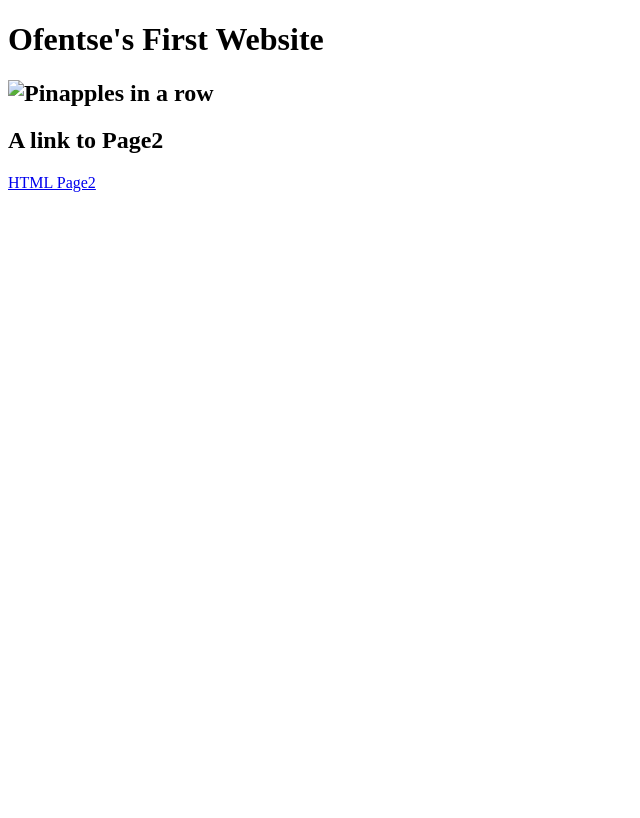
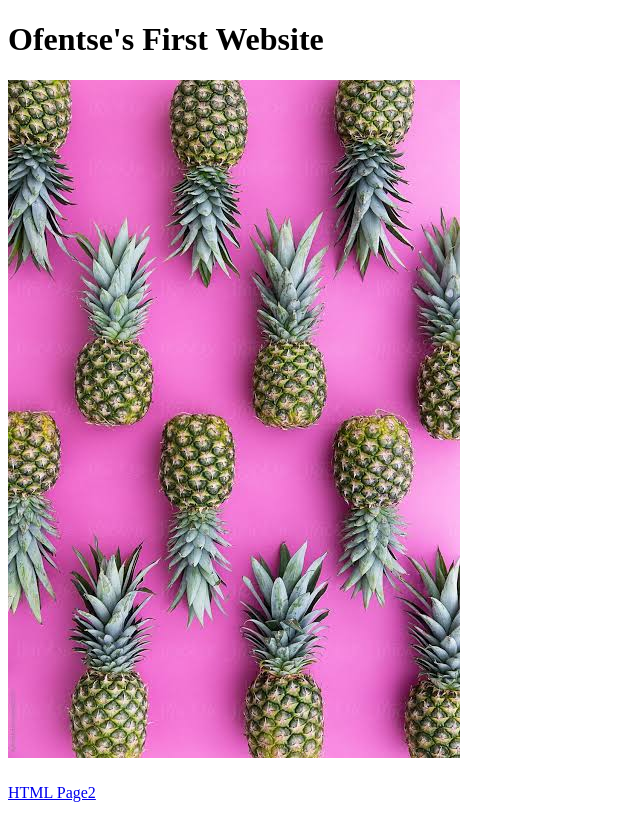
Before and after one commit to tumiiey2996/boitumelo, a plain HTML site: page index.html in a window 1280 px wide. Shown: the whole page, without its empty margins (0-640 px from the left). Drawn offline with Linux system fonts and the light colour scheme.

Commit message:
Update index.html

```diff
--- a/index.html
+++ b/index.html
@@ -7,8 +7,7 @@
 <body>
 
 	<h1>Ofentse's First Website</h1>
-	<h2><img src="images/Pineapple. jpg" alt="Pinapples in a row"/> </h2>
-	<h2>A link to Page2</h2>
+	<h2><img src="images/Pineapple.jpeg" alt="Pinapples in a row"/> </h2>
 	<p><a href="Page2.html">HTML Page2</a></p>
 
 
```
